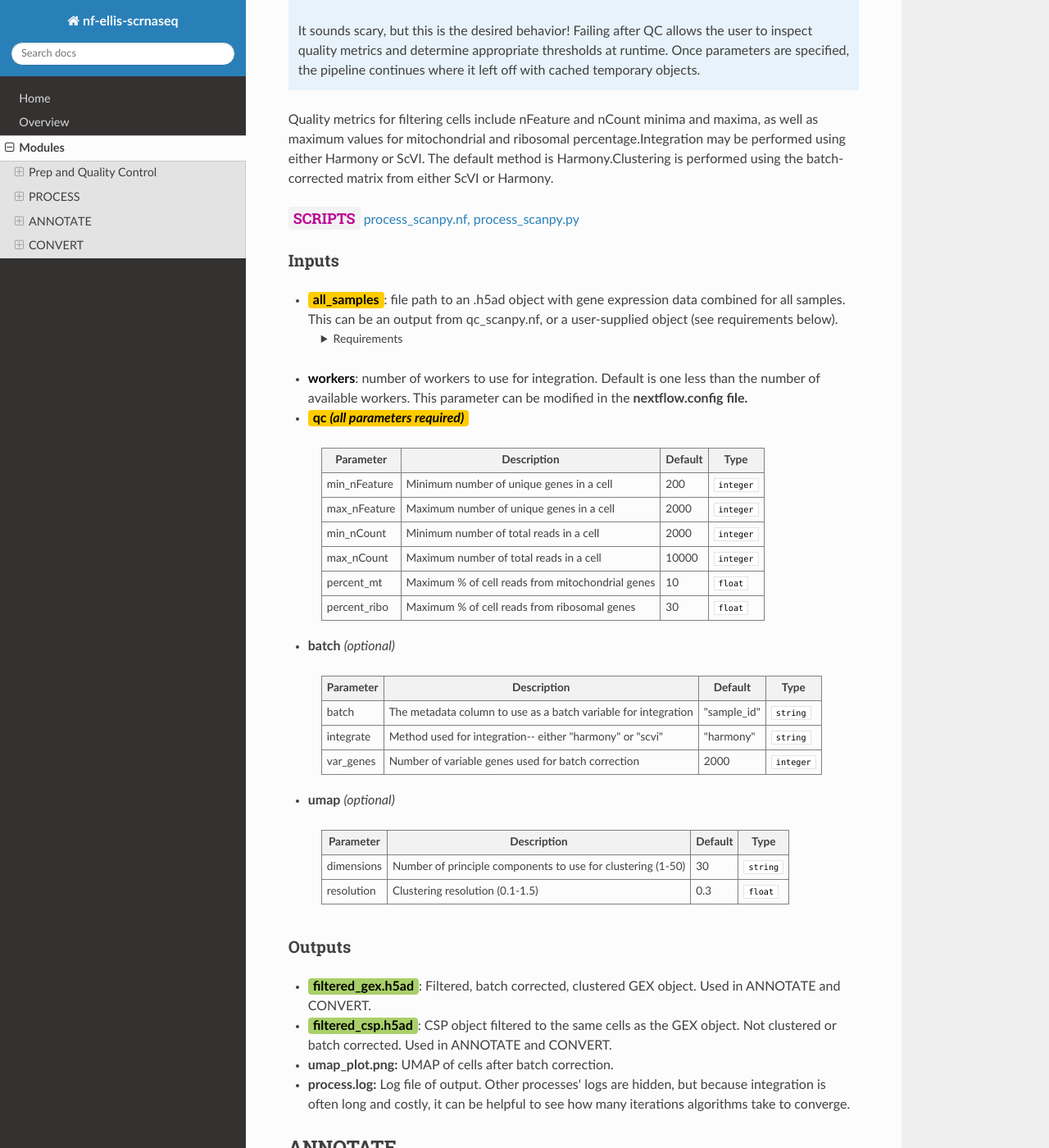
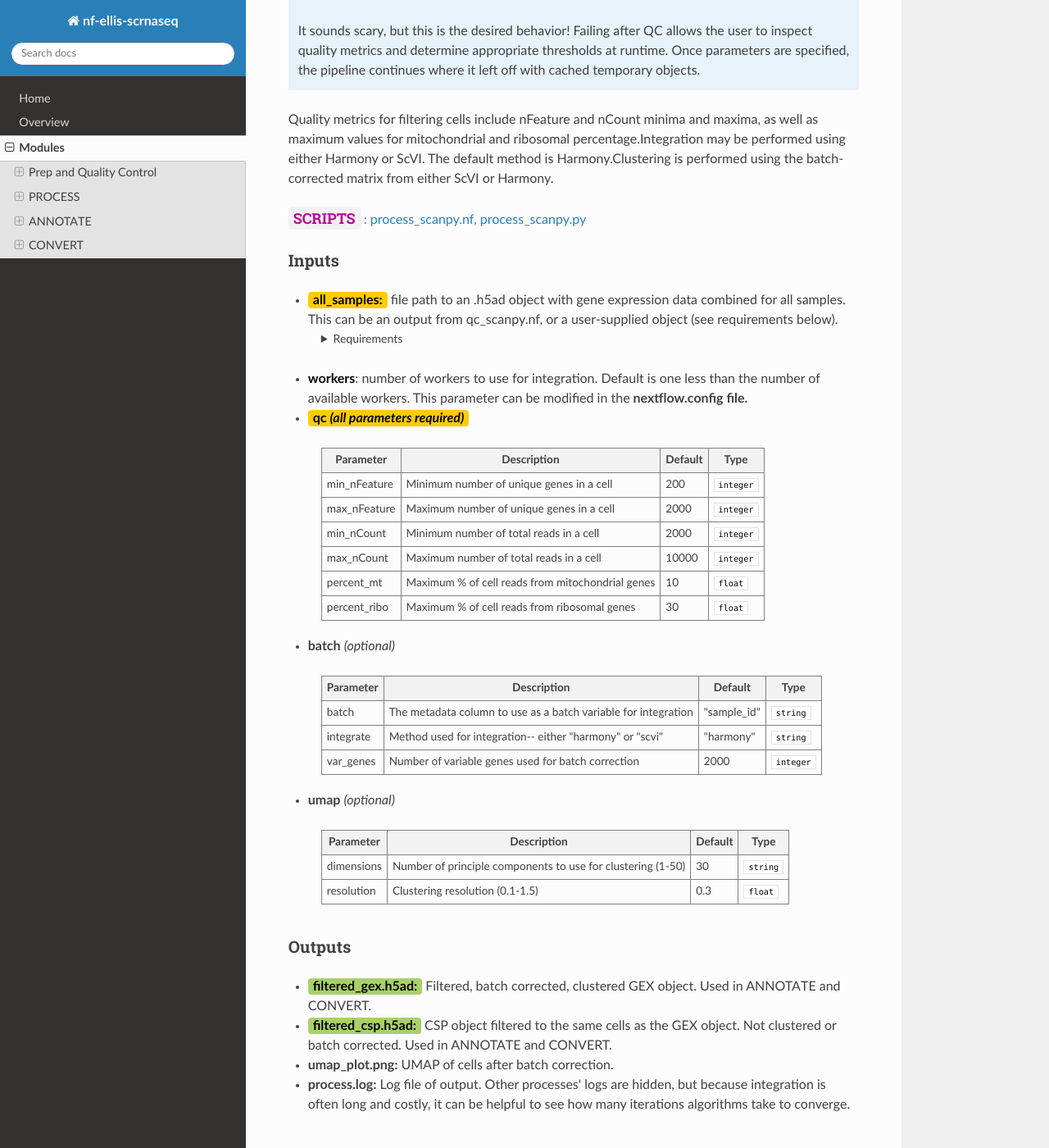
Before and after one commit to oliviaellis65/docs, a Sphinx documentation site: the page built from docs/source/modules.rst, in a window 1280 px wide and 1400 px high, scrolled down 1677 px. Shown: the whole window at 82% size. Built offline with Sphinx 7.4.7 and the Read the Docs theme 3.1.0, drawn with Linux system fonts in a browser that asks for light colours; some of the changed text lies outside the part shown.

Commit message:
spacing changes

```diff
--- a/docs/source/modules.rst
+++ b/docs/source/modules.rst
@@ -48,7 +48,7 @@
 
 .. raw:: html
 
-   <p><span style="background-color: #F2F2F2; font-size: 18px; font-family: 'Roboto Slab', serif; color: #BD0395; font-weight:bold; padding: 2px 6px; border-radius: 4px;">SCRIPTS: </span> <a href="https://github.com/EliLillyCo/nf-ellis-scrnaseq/blob/main/modules/qc_scanpy.nf"> qc_scanpy.nf, </a> <a href="https://github.com/EliLillyCo/nf-ellis-scrnaseq/blob/main/bin/qc_scanpy.py">qc_scanpy.py</a>
+   <p><span style="background-color: #F2F2F2; font-size: 18px; font-family: 'Roboto Slab', serif; color: #BD0395; font-weight:bold; padding: 2px 6px; border-radius: 4px;">SCRIPTS</span> <a href="https://github.com/EliLillyCo/nf-ellis-scrnaseq/blob/main/modules/qc_scanpy.nf"> qc_scanpy.nf, </a> <a href="https://github.com/EliLillyCo/nf-ellis-scrnaseq/blob/main/bin/qc_scanpy.py"> : qc_scanpy.py</a>
    </p>
 
 .. raw block end
@@ -114,7 +114,7 @@
 
 .. raw:: html
 
-   <p><span style="background-color: #F2F2F2; font-size: 18px; font-family: 'Roboto Slab', serif; color: #BD0395; font-weight:bold; padding: 2px 6px; border-radius: 4px;">SCRIPTS</span> <a href="https://github.com/EliLillyCo/nf-ellis-scrnaseq/blob/main/modules/process_scanpy.nf"> process_scanpy.nf, </a> <a href="https://github.com/EliLillyCo/nf-ellis-scrnaseq/blob/main/bin/process_scanpy.py">process_scanpy.py</a></p>
+   <p><span style="background-color: #F2F2F2; font-size: 18px; font-family: 'Roboto Slab', serif; color: #BD0395; font-weight:bold; padding: 2px 6px; border-radius: 4px;">SCRIPTS</span> <a href="https://github.com/EliLillyCo/nf-ellis-scrnaseq/blob/main/modules/process_scanpy.nf"> : process_scanpy.nf, </a> <a href="https://github.com/EliLillyCo/nf-ellis-scrnaseq/blob/main/bin/process_scanpy.py">process_scanpy.py</a></p>
 .. raw block end
 
 
@@ -124,7 +124,7 @@
 .. raw:: html
 
    <ul>
-      <li><span style="background-color: #FFCC00; color: black; font-weight:bold; padding: 2px 6px; border-radius: 4px;"> all_samples</span><span style="display:inline;">:  file path to an .h5ad object with gene expression data combined for all samples. This can be an output from qc_scanpy.nf, or a user-supplied object (see requirements below).</span></li>
+      <li><span style="background-color: #FFCC00; color: black; font-weight:bold; padding: 2px 6px; border-radius: 4px;"> all_samples:</span><span style="display:inline;"> file path to an .h5ad object with gene expression data combined for all samples. This can be an output from qc_scanpy.nf, or a user-supplied object (see requirements below).</span></li>
 
       <details style="margin-left: 40px; font-size: 14px;">
          <summary>Requirements</summary>
@@ -301,12 +301,11 @@
 
 .. raw:: html
 
-   <ul><li><span style="background-color: #A9D069; color: black; font-weight:bold; padding: 2px 6px; border-radius: 4px;">filtered_gex.h5ad</span><span style="display:inline;">: Filtered, batch corrected, clustered GEX object. Used in ANNOTATE and CONVERT. </span></li>
-   <li><span style="background-color: #A9D069; color: black; font-weight:bold; padding: 2px 6px; border-radius: 4px;">filtered_csp.h5ad</span><span style="display:inline;">: CSP object filtered to the same cells as the GEX object. Not clustered or batch corrected. Used in ANNOTATE and CONVERT. </span></li>
+   <ul><li><span style="background-color: #A9D069; color: black; font-weight:bold; padding: 2px 6px; border-radius: 4px;">filtered_gex.h5ad:</span><span style="display:inline;"> Filtered, batch corrected, clustered GEX object. Used in ANNOTATE and CONVERT. </span></li>
+   <li><span style="background-color: #A9D069; color: black; font-weight:bold; padding: 2px 6px; border-radius: 4px;">filtered_csp.h5ad:</span><span style="display:inline;"> CSP object filtered to the same cells as the GEX object. Not clustered or batch corrected. Used in ANNOTATE and CONVERT. </span></li>
    <li><span style="font-weight:bold;">umap_plot.png:</span><span style="display:inline;"> UMAP of cells after batch correction.</span></li>
-   <li><span style="font-weight:bold;">process.log:</span><span style="display:inline;"> Log file of output. Other processes' logs are hidden, but because integration is often long and costly, it can be helpful to see how many iterations algorithms take to converge.</span></li></ul>
+   <li><span style="font-weight:bold;">process.log:</span><span style="display:inline;"> Log file of output. Other processes' logs are hidden, but because integration is often long and costly, it can be helpful to see how many iterations algorithms take to converge.</span></li></ul><br><br>
 
-\
 
 .. _celltypist:
 
@@ -319,7 +318,7 @@
 
 .. raw:: html
 
-   <p><span style="background-color: #F2F2F2; font-size: 18px; font-family: 'Roboto Slab', serif; color: #BD0395; font-weight:bold; padding: 2px 6px; border-radius: 4px;">SCRIPTS</span> <a href="https://github.com/EliLillyCo/nf-ellis-scrnaseq/blob/main/modules/celltypist_annotate.nf"> celltypist_annotate.nf, </a> <a href="https://github.com/EliLillyCo/nf-ellis-scrnaseq/blob/main/bin/celltypist_annotate.py">celltypist_annotate.py </a></p>
+   <p><span style="background-color: #F2F2F2; font-size: 18px; font-family: 'Roboto Slab', serif; color: #BD0395; font-weight:bold; padding: 2px 6px; border-radius: 4px;">SCRIPTS:</span> <a href="https://github.com/EliLillyCo/nf-ellis-scrnaseq/blob/main/modules/celltypist_annotate.nf"> celltypist_annotate.nf, </a> <a href="https://github.com/EliLillyCo/nf-ellis-scrnaseq/blob/main/bin/celltypist_annotate.py">celltypist_annotate.py </a></p>
 .. raw block end
 
 
```
